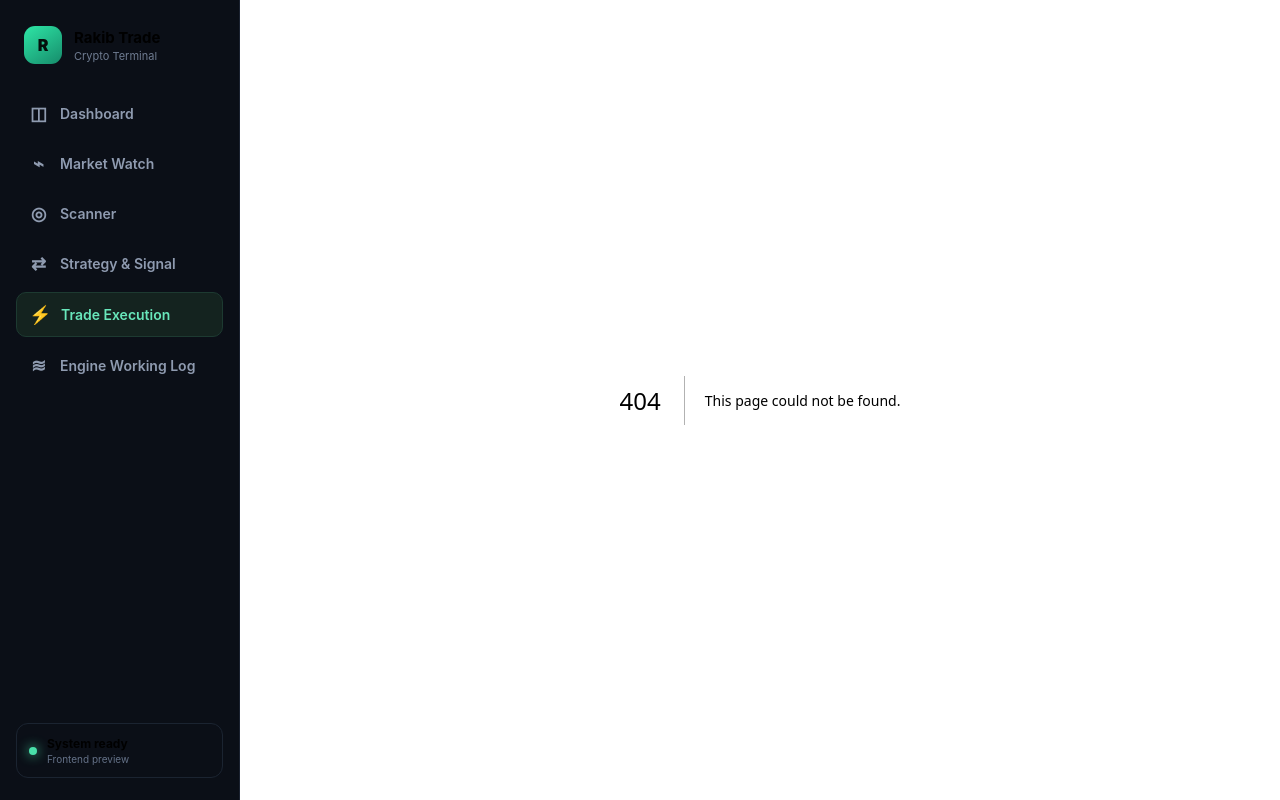
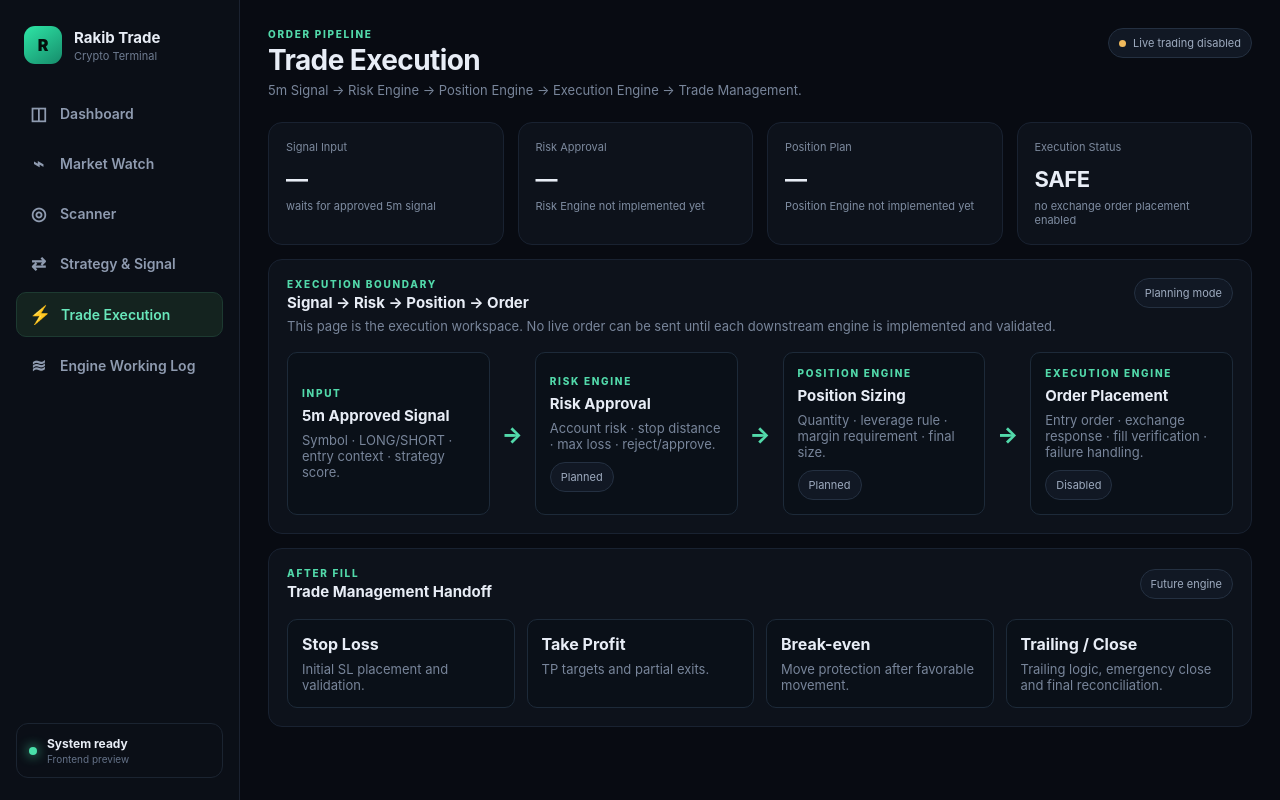
Before and after one commit to zahirulca24-bit/Rakibs_crypto_trade_bot-, a Next.js app in the folder frontend/: page /trade-execution in a window 1280 px wide. Before the commit this address had no page. Built offline with nearby package versions, Linux system fonts and the light colour scheme.

Commit message:
Add Trade Execution workspace page

```diff
--- /dev/null
+++ b/frontend/src/app/trade-execution/page.tsx
@@ -0,0 +1,85 @@
+"use client";
+
+export default function TradeExecutionPage(){
+  return <div className="pageWrap">
+    <div className="pageHeader">
+      <div>
+        <p className="eyebrow">Order Pipeline</p>
+        <h1>Trade Execution</h1>
+        <p className="muted">5m Signal → Risk Engine → Position Engine → Execution Engine → Trade Management.</p>
+      </div>
+      <span className="modePill"><span />Live trading disabled</span>
+    </div>
+
+    <div className="statGrid">
+      <div className="statCard"><span>Signal Input</span><strong>—</strong><small className="neutral">waits for approved 5m signal</small></div>
+      <div className="statCard"><span>Risk Approval</span><strong>—</strong><small className="neutral">Risk Engine not implemented yet</small></div>
+      <div className="statCard"><span>Position Plan</span><strong>—</strong><small className="neutral">Position Engine not implemented yet</small></div>
+      <div className="statCard"><span>Execution Status</span><strong>SAFE</strong><small className="neutral">no exchange order placement enabled</small></div>
+    </div>
+
+    <section className="panel" style={{padding:18,marginBottom:14}}>
+      <div className="panelHead" style={{alignItems:"flex-start"}}>
+        <div>
+          <p className="eyebrow">Execution Boundary</p>
+          <h2>Signal → Risk → Position → Order</h2>
+          <p className="muted" style={{marginTop:6}}>This page is the execution workspace. No live order can be sent until each downstream engine is implemented and validated.</p>
+        </div>
+        <span className="periodTag">Planning mode</span>
+      </div>
+
+      <div style={flowGrid}>
+        <div style={flowCard}>
+          <span className="eyebrow">Input</span>
+          <strong style={flowTitle}>5m Approved Signal</strong>
+          <p className="muted">Symbol · LONG/SHORT · entry context · strategy score.</p>
+        </div>
+        <div style={arrow}>→</div>
+        <div style={flowCard}>
+          <span className="eyebrow">Risk Engine</span>
+          <strong style={flowTitle}>Risk Approval</strong>
+          <p className="muted">Account risk · stop distance · max loss · reject/approve.</p>
+          <span className="periodTag" style={tagStyle}>Planned</span>
+        </div>
+        <div style={arrow}>→</div>
+        <div style={flowCard}>
+          <span className="eyebrow">Position Engine</span>
+          <strong style={flowTitle}>Position Sizing</strong>
+          <p className="muted">Quantity · leverage rule · margin requirement · final size.</p>
+          <span className="periodTag" style={tagStyle}>Planned</span>
+        </div>
+        <div style={arrow}>→</div>
+        <div style={flowCard}>
+          <span className="eyebrow">Execution Engine</span>
+          <strong style={flowTitle}>Order Placement</strong>
+          <p className="muted">Entry order · exchange response · fill verification · failure handling.</p>
+          <span className="periodTag" style={tagStyle}>Disabled</span>
+        </div>
+      </div>
+    </section>
+
+    <section className="panel" style={{padding:18}}>
+      <div className="panelHead">
+        <div>
+          <p className="eyebrow">After Fill</p>
+          <h2>Trade Management Handoff</h2>
+        </div>
+        <span className="periodTag">Future engine</span>
+      </div>
+      <div style={managementGrid}>
+        <div style={miniCard}><strong>Stop Loss</strong><span className="muted">Initial SL placement and validation.</span></div>
+        <div style={miniCard}><strong>Take Profit</strong><span className="muted">TP targets and partial exits.</span></div>
+        <div style={miniCard}><strong>Break-even</strong><span className="muted">Move protection after favorable movement.</span></div>
+        <div style={miniCard}><strong>Trailing / Close</strong><span className="muted">Trailing logic, emergency close and final reconciliation.</span></div>
+      </div>
+    </section>
+  </div>
+}
+
+const flowGrid={display:"grid",gridTemplateColumns:"1fr auto 1fr auto 1fr auto 1fr",gap:12,alignItems:"stretch",marginTop:18,overflowX:"auto"} as const;
+const flowCard={border:"1px solid #1d2a39",borderRadius:10,padding:14,background:"#0a1018",display:"flex",flexDirection:"column",justifyContent:"center",minWidth:190} as const;
+const flowTitle={display:"block",fontSize:15,margin:"7px 0"} as const;
+const arrow={display:"grid",placeItems:"center",color:"#52d9aa",fontSize:22,fontWeight:800} as const;
+const tagStyle={marginTop:10,width:"max-content"} as const;
+const managementGrid={display:"grid",gridTemplateColumns:"repeat(4,minmax(0,1fr))",gap:12,marginTop:18} as const;
+const miniCard={border:"1px solid #1d2a39",borderRadius:10,padding:14,background:"#0a1018",display:"flex",flexDirection:"column",gap:7} as const;
```
